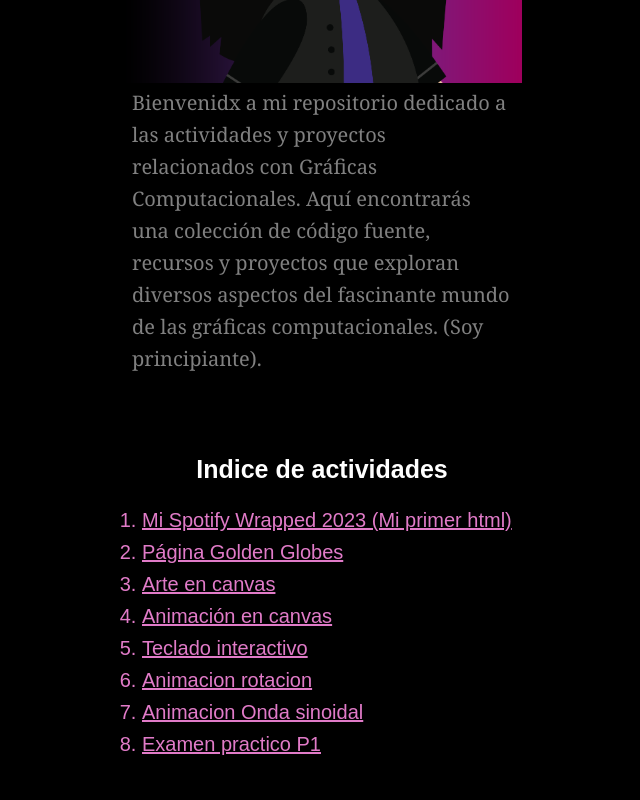
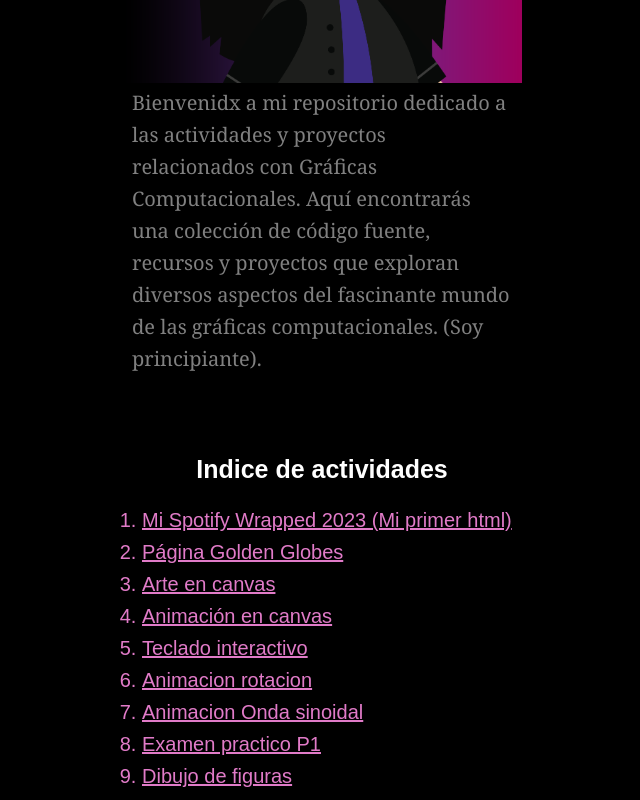
Before and after one commit to AndreaVilaru/Graficas-computacionales, a plain HTML site: page index.html in a window 1280 px wide. Shown: the part 426-1226 px from the top of the page, without its empty margins (318-958 px from the left). Before the commit the page ends 1194 px from the top, so only its background shows below. Drawn offline with Linux system fonts and the light colour scheme.

Commit message:
Update index.html
agregue la act de dibujo de figuras al index

```diff
--- a/index.html
+++ b/index.html
@@ -75,6 +75,7 @@
         <li><a href="animacionrotacion.html">Animacion rotacion</a></li>
         <li><a href="ondasenoidal.html">Animacion Onda sinoidal</a></li>
         <li><a href="examenp1.html">Examen practico P1</a></li>
+        <li><a href="dibujo.html">Dibujo de figuras</a></li>
     </ol>
 
     <style>
```
